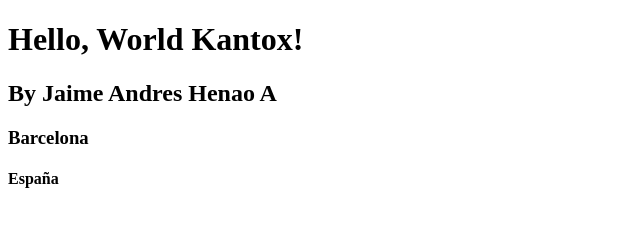
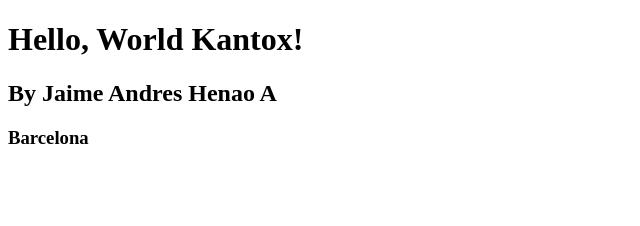
Before and after one commit to JaimeHenaoChallange/GitOps-Kantox, a plain HTML site: page index.html in a window 1280 px wide. Shown: the full height of the page, 0-640 px from the left. Drawn offline with Linux system fonts and the light colour scheme.

Commit message:
Eliminacion de españa del index.html

```diff
--- a/index.html
+++ b/index.html
@@ -7,6 +7,5 @@
     <h1>Hello, World Kantox!</h1>
     <h2>By Jaime Andres Henao A</h2>
     <h3>Barcelona</h3>
-    <h4>España</h4>
 </body>
 </html>
```
Also changed, not shown: 1 other file.
